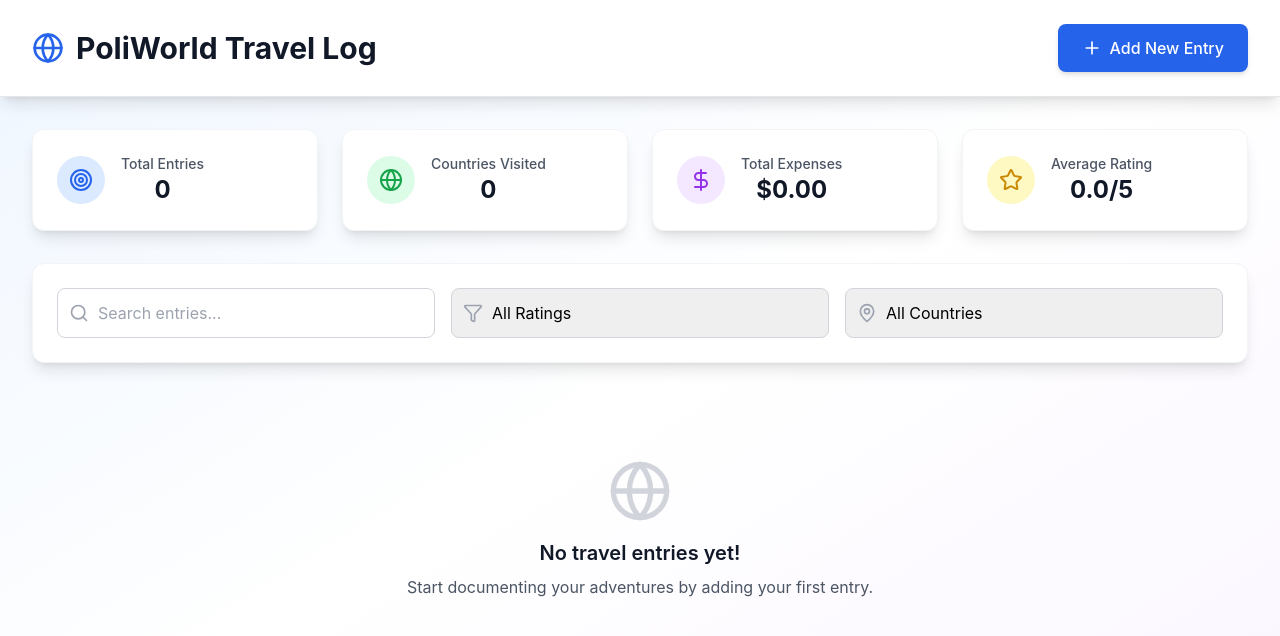
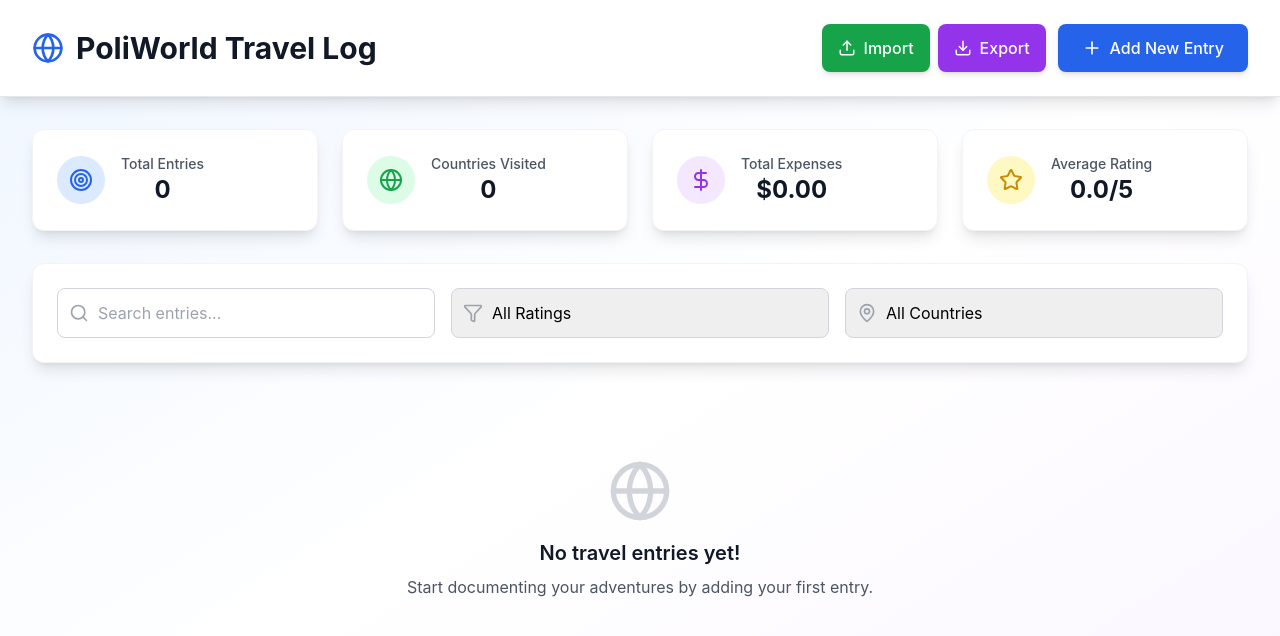
Before and after one commit to poliwoongbjj/poliworld-travel-app, a React (Create React App) app: page / in a window 1280 px wide. Shown: the top 636 px of the page. Built offline with nearby package versions, Linux system fonts and the light colour scheme.

Commit message:
Add JSON-based data import/export functionality for travel entries to enable data backup

```diff
--- a/src/TravelLogApp.js
+++ b/src/TravelLogApp.js
@@ -1,5 +1,5 @@
-import React, { useState, useEffect, useMemo } from 'react';
-import { Plus, Edit, Trash2, Save, X, MapPin, Calendar, Star, DollarSign, Tag, Search, Filter, Globe, Target } from 'lucide-react';
+import React, { useState, useEffect, useMemo, useRef } from 'react';
+import { Plus, Edit, Trash2, Save, X, MapPin, Calendar, Star, DollarSign, Tag, Search, Filter, Globe, Target, Download, Upload } from 'lucide-react';
 
 const TravelLogApp = () => {
   const [entries, setEntries] = useState([]);
@@ -18,6 +18,7 @@ const TravelLogApp = () => {
     tags: '',
     expenses: 0
   });
+  const fileInputRef = useRef(null);
 
   useEffect(() => {
     const savedEntries = localStorage.getItem('travelEntries');
@@ -130,6 +131,69 @@ const TravelLogApp = () => {
     }
   };
 
+  const handleExport = () => {
+    const dataStr = JSON.stringify(entries, null, 2);
+    const dataBlob = new Blob([dataStr], { type: 'application/json' });
+    const url = URL.createObjectURL(dataBlob);
+    const link = document.createElement('a');
+    link.href = url;
+    link.download = `travel-entries-${new Date().toISOString().split('T')[0]}.json`;
+    document.body.appendChild(link);
+    link.click();
+    document.body.removeChild(link);
+    URL.revokeObjectURL(url);
+  };
+
+  const handleImport = (event) => {
+    const file = event.target.files[0];
+    if (!file) return;
+
+    const reader = new FileReader();
+    reader.onload = (e) => {
+      try {
+        const importedData = JSON.parse(e.target.result);
+
+        if (!Array.isArray(importedData)) {
+          alert('Invalid file format. Please select a valid travel entries JSON file.');
+          return;
+        }
+
+        const validEntries = importedData.filter(entry => {
+          return entry &&
+                 typeof entry === 'object' &&
+                 entry.title &&
+                 entry.country &&
+                 entry.city &&
+                 entry.date;
+        });
+
+        if (validEntries.length === 0) {
+          alert('No valid travel entries found in the file.');
+          return;
+        }
+
+        const processedEntries = validEntries.map(entry => ({
+          ...entry,
+          id: entry.id || Date.now() + Math.random(),
+          tags: Array.isArray(entry.tags) ? entry.tags : [],
+          rating: Number(entry.rating) || 1,
+          expenses: Number(entry.expenses) || 0
+        }));
+
+        if (window.confirm(`Import ${processedEntries.length} travel entries? This will add to your existing entries.`)) {
+          setEntries(prev => [...prev, ...processedEntries]);
+        }
+      } catch (error) {
+        alert('Error reading file. Please ensure it\'s a valid JSON file.');
+      }
+    };
+    reader.readAsText(file);
+
+    if (fileInputRef.current) {
+      fileInputRef.current.value = '';
+    }
+  };
+
   const renderStars = (rating) => {
     return Array.from({ length: 5 }, (_, i) => (
       <Star
@@ -151,6 +215,24 @@ const TravelLogApp = () => {
               <Globe className="w-8 h-8 text-blue-600" />
               <h1 className="text-3xl font-bold text-gray-900">PoliWorld Travel Log</h1>
             </div>
+            <div className="flex items-center space-x-3">
+              <div className="flex items-center space-x-2">
+                <button
+                  onClick={() => fileInputRef.current?.click()}
+                  className="bg-green-600 hover:bg-green-700 text-white px-4 py-3 rounded-lg font-medium flex items-center space-x-2 transition-colors duration-200 shadow-md hover:shadow-lg"
+                >
+                  <Upload size={18} />
+                  <span>Import</span>
+                </button>
+                <button
+                  onClick={handleExport}
+                  className="bg-purple-600 hover:bg-purple-700 text-white px-4 py-3 rounded-lg font-medium flex items-center space-x-2 transition-colors duration-200 shadow-md hover:shadow-lg"
+                  disabled={entries.length === 0}
+                >
+                  <Download size={18} />
+                  <span>Export</span>
+                </button>
+              </div>
               <button
                 onClick={() => setIsFormOpen(true)}
                 className="bg-blue-600 hover:bg-blue-700 text-white px-6 py-3 rounded-lg font-medium flex items-center space-x-2 transition-colors duration-200 shadow-md hover:shadow-lg"
@@ -158,6 +240,7 @@ const TravelLogApp = () => {
                 <Plus size={20} />
                 <span>Add New Entry</span>
               </button>
+            </div>
           </div>
         </div>
       </header>
@@ -511,6 +594,15 @@ const TravelLogApp = () => {
             ))}
           </div>
         )}
+
+        {/* Hidden file input for import */}
+        <input
+          type="file"
+          ref={fileInputRef}
+          onChange={handleImport}
+          accept=".json"
+          style={{ display: 'none' }}
+        />
       </div>
     </div>
   );
```
Lines whose indentation alone changed are shown as unchanged.
